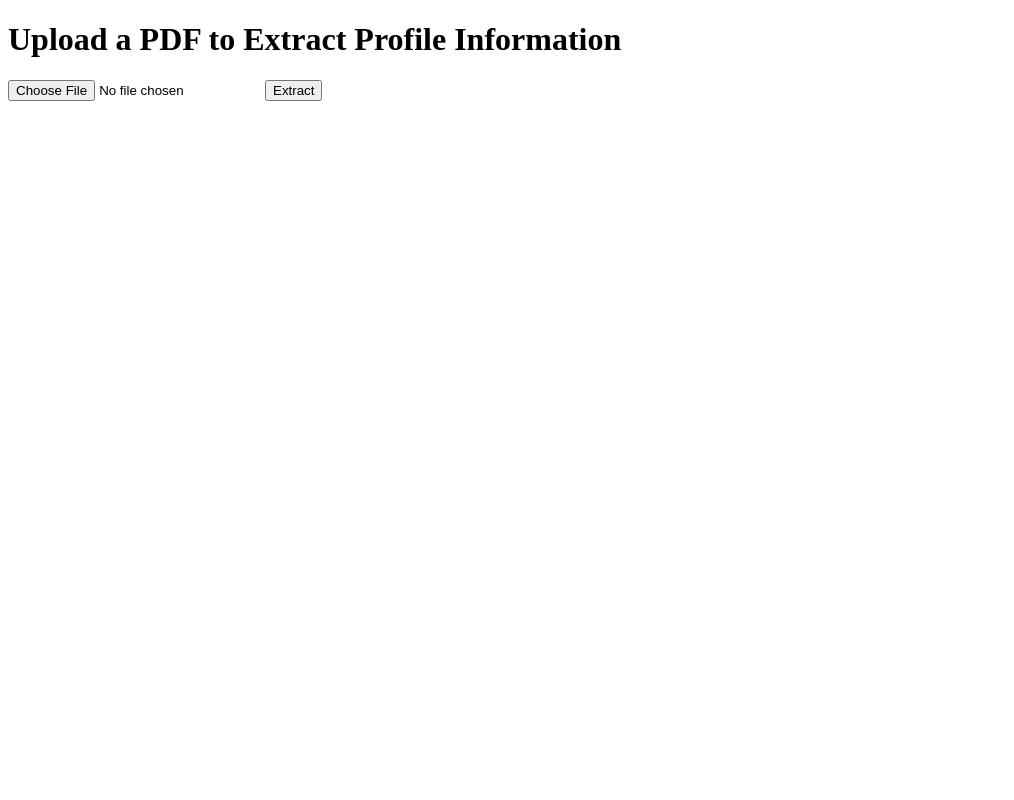
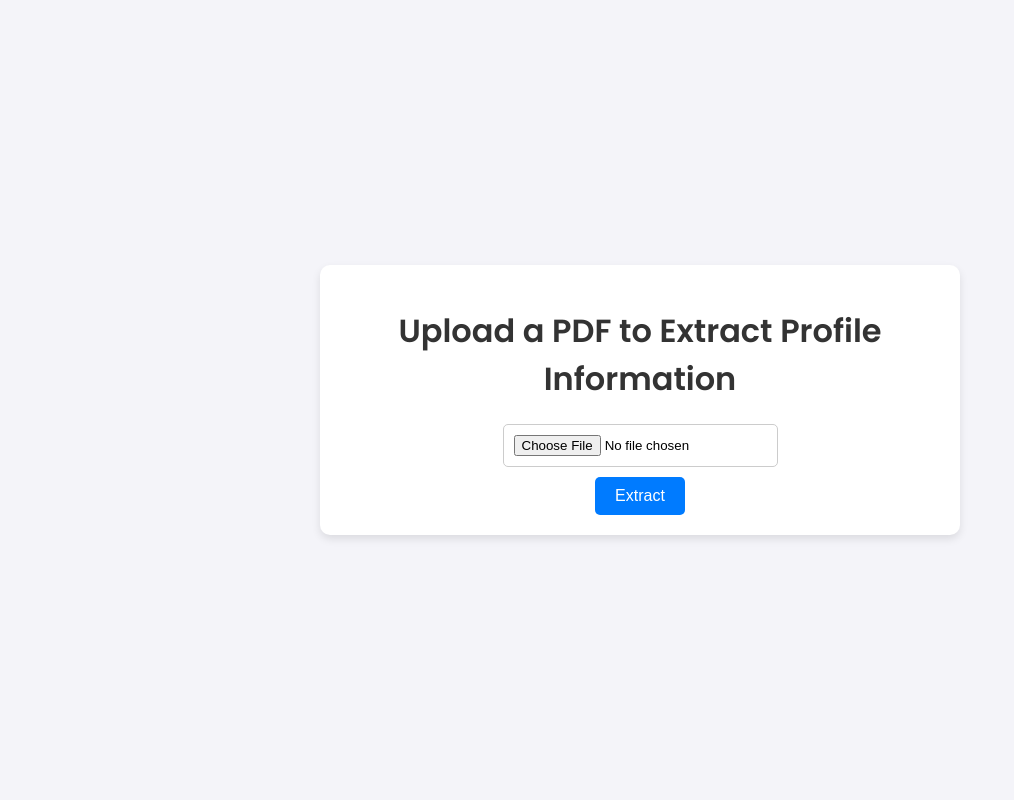
Before and after one commit to arbin/simple_extraction, a Flask app: page / in a window 1280 px wide. Shown: the whole page, without its empty margins (0-1014 px from the left). Run offline with Flask 3, Linux system fonts and the light colour scheme.

Commit message:
updates with css

```diff
--- a/templates/index.html
+++ b/templates/index.html
@@ -4,27 +4,105 @@
     <meta charset="UTF-8">
     <meta name="viewport" content="width=device-width, initial-scale=1.0">
     <title>Extraction Using OpenAI</title>
+
+    <!-- Google Font -->
+    <link href="https://fonts.googleapis.com/css2?family=Poppins:wght@300;400;600&display=swap" rel="stylesheet">
+
+    <!-- Internal CSS -->
+    <style>
+        body {
+            font-family: 'Poppins', sans-serif;
+            background: #f4f4f9;
+            margin: 0;
+            padding: 0;
+            display: flex;
+            justify-content: center;
+            align-items: center;
+            height: 100vh;
+            flex-direction: column;
+        }
+
+        h1, h2, h3 {
+            color: #333;
+        }
+
+        .container {
+            background: white;
+            padding: 20px;
+            border-radius: 10px;
+            box-shadow: 0 4px 8px rgba(0, 0, 0, 0.1);
+            width: 90%;
+            max-width: 600px;
+            text-align: center;
+        }
+
+        form {
+            margin-top: 20px;
+        }
+
+        input[type="file"] {
+            border: 1px solid #ccc;
+            padding: 10px;
+            border-radius: 5px;
+            display: block;
+            margin: 10px auto;
+        }
+
+        button {
+            background: #007BFF;
+            color: white;
+            padding: 10px 20px;
+            border: none;
+            border-radius: 5px;
+            cursor: pointer;
+            font-size: 16px;
+            transition: 0.3s;
+        }
+
+        button:hover {
+            background: #0056b3;
+        }
+
+        pre {
+            background: #eef;
+            padding: 10px;
+            border-radius: 5px;
+            text-align: left;
+            overflow: auto;
+            max-height: 300px;
+        }
+
+        .download-btn {
+            display: inline-block;
+            margin-top: 15px;
+            text-decoration: none;
+        }
+    </style>
 </head>
 <body>
+    <div class="container">
         <h1>Upload a PDF to Extract Profile Information</h1>
         <form method="post" enctype="multipart/form-data">
             <input type="file" name="pdf_file" accept="application/pdf" required>
             <button type="submit">Extract</button>
         </form>
+
         {% if extracted_text %}
             <h2>Extracted Text</h2>
             <pre>{{ extracted_text }}</pre>
         {% endif %}
+
         {% if labeled_info %}
             <h2>Extracted Profile Information</h2>
             <pre>{{ labeled_info | tojson(indent=4) }}</pre>
 
             {% if xml_filename %}
                 <h3>Download XML</h3>
-            <a href="{{ url_for('download_file', filename=xml_filename) }}" download>
+                <a href="{{ url_for('download_file', filename=xml_filename) }}" download class="download-btn">
                     <button>Download XML</button>
                 </a>
             {% endif %}
         {% endif %}
+    </div>
 </body>
 </html>
```
Also changed, not shown: templates/index_3.html (+88 -0 lines). Lines whose indentation alone changed are shown as unchanged.
